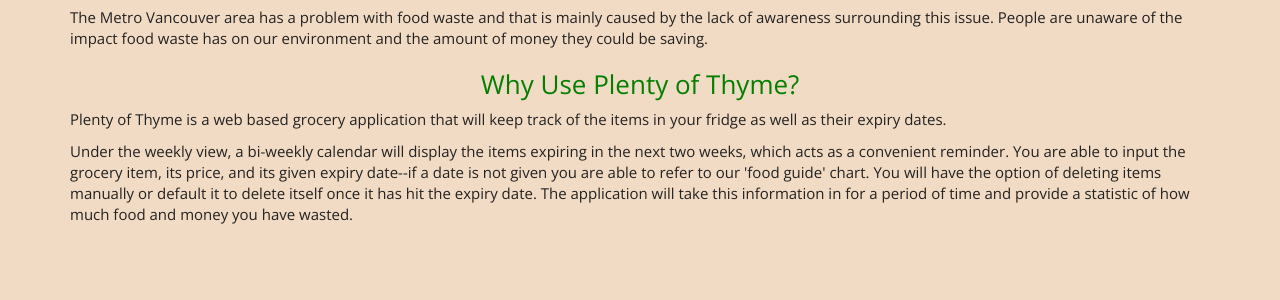
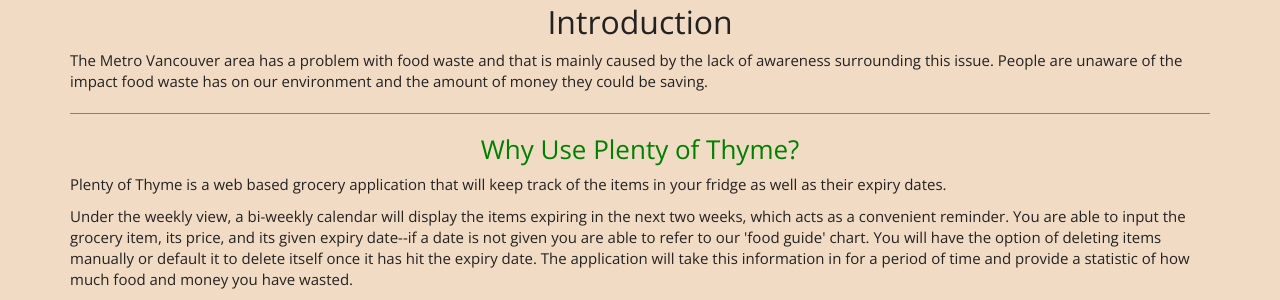
Before and after one commit to shelzebub/plentyOfThymeV2, a plain HTML site: page aboutPOT.html in a window 1280 px wide. Shown: the part 859-1159 px from the top of the page. Before the commit the page ends 1094 px from the top, so only its background shows below. Drawn offline with nearby package versions, Linux system fonts and the light colour scheme.

Commit message:
added hr

```diff
--- a/aboutPOT.html
+++ b/aboutPOT.html
@@ -85,8 +85,10 @@
         <iframe width="560" height="315" src="https://www.youtube.com/embed/MrTz3AeuSG0" frameborder="0" allowfullscreen></iframe>
       </div>
     </div>
+    <br /> <hr />
     <h2 class="center">Introduction</h2>
     <p>The Metro Vancouver area has a problem with food waste and that is mainly caused by the lack of awareness surrounding this issue. People are unaware of the impact food waste has on our environment and the amount of money they could be saving.</p>
+<hr />
     <h3 class="center">Why Use Plenty of Thyme?</h3>
     <p>Plenty of Thyme is a web based grocery application that will keep track of the items in your fridge as well as their expiry dates.</p>
     <p>Under the weekly view, a bi-weekly calendar will display the items expiring in the next two weeks, which acts as a convenient reminder. You are able to input the grocery item, its price, and its given expiry date--if a date is not given you are able
```
